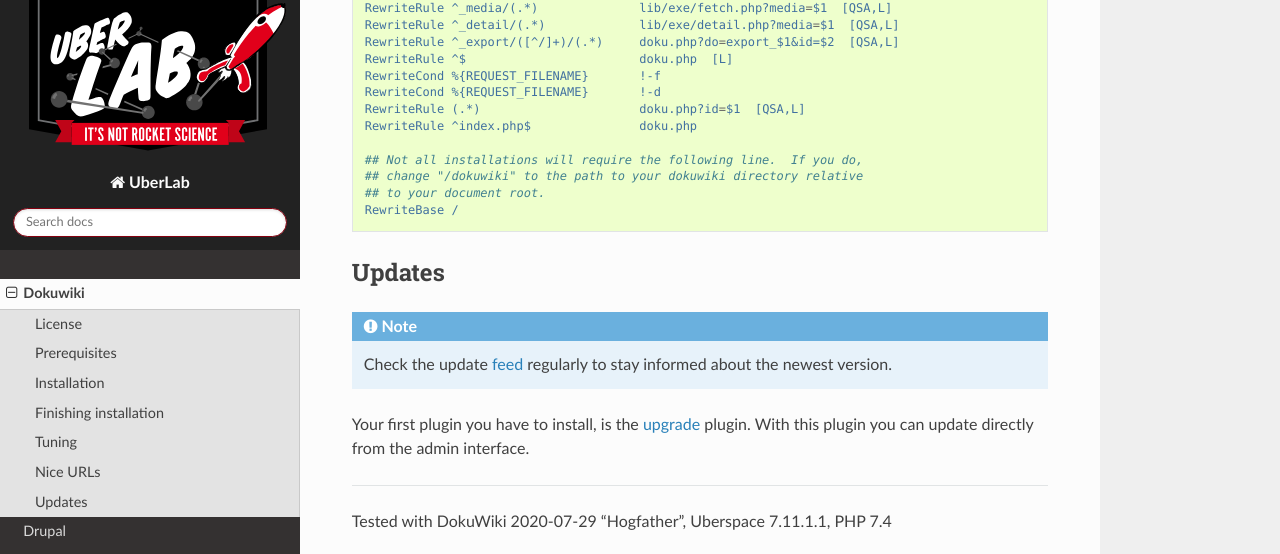
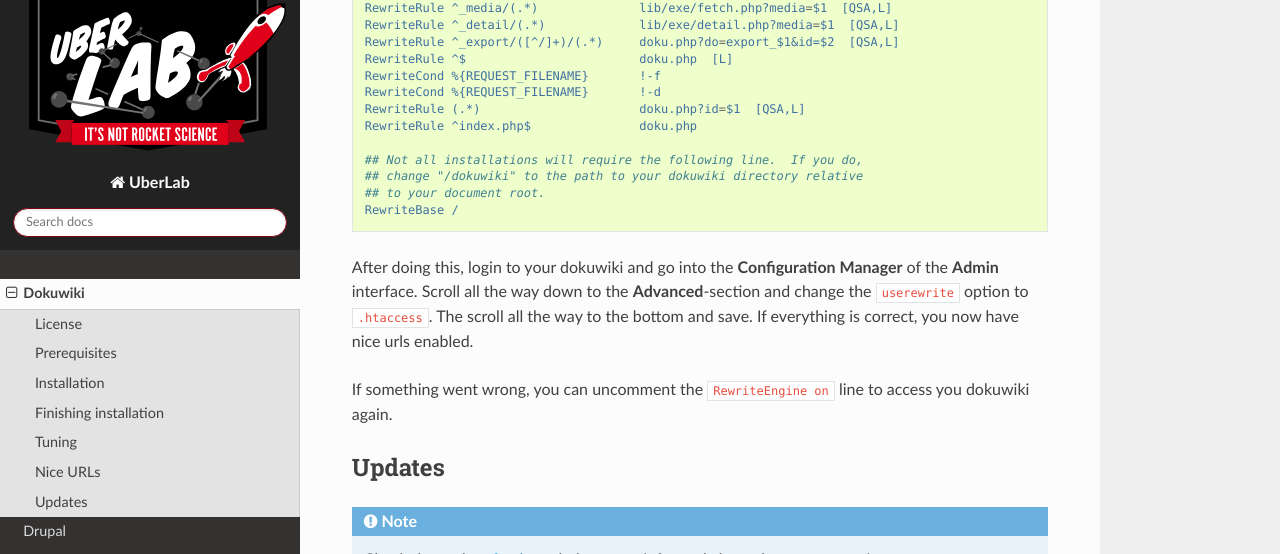
Before and after one commit to Uberspace/lab, a Sphinx documentation site: the page built from source/guide_dokuwiki.rst, in a window 1280 px wide and 900 px high, scrolled down 3330 px, cut to the strip 0-554 px from the top of the window. Built offline with Sphinx 7.4.7 and the Read the Docs theme 2.0.0, drawn with Linux system fonts in a browser that asks for light colours.

Commit message:
Update guide_dokuwiki.rst

```diff
--- a/source/guide_dokuwiki.rst
+++ b/source/guide_dokuwiki.rst
@@ -140,6 +140,9 @@
   ## to your document root.
   RewriteBase /
 
+After doing this, login to your dokuwiki and go into the **Configuration Manager** of the **Admin** interface. Scroll all the way down to the **Advanced**-section and change the ``userewrite`` option to ``.htaccess``. The scroll all the way to the bottom and save. If everything is correct, you now have nice urls enabled.
+
+If something went wrong, you can uncomment the ``RewriteEngine on`` line to access you dokuwiki again.
 
 Updates
 =======
```
